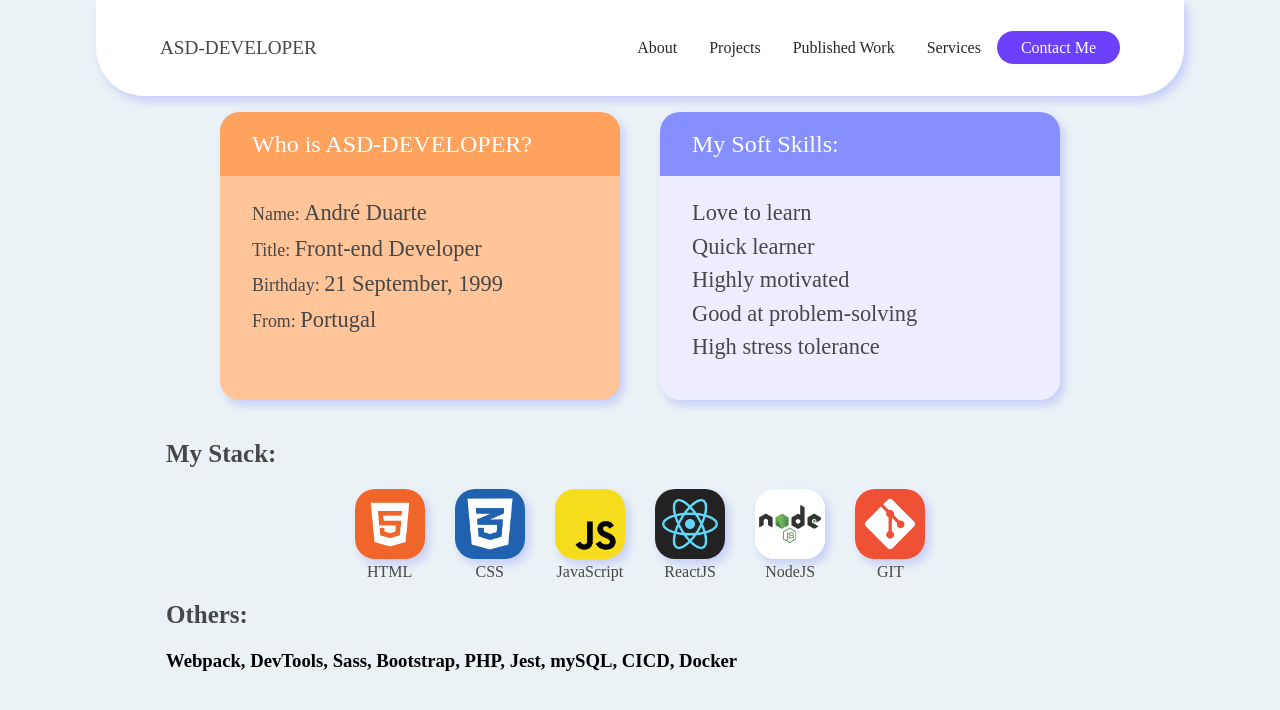
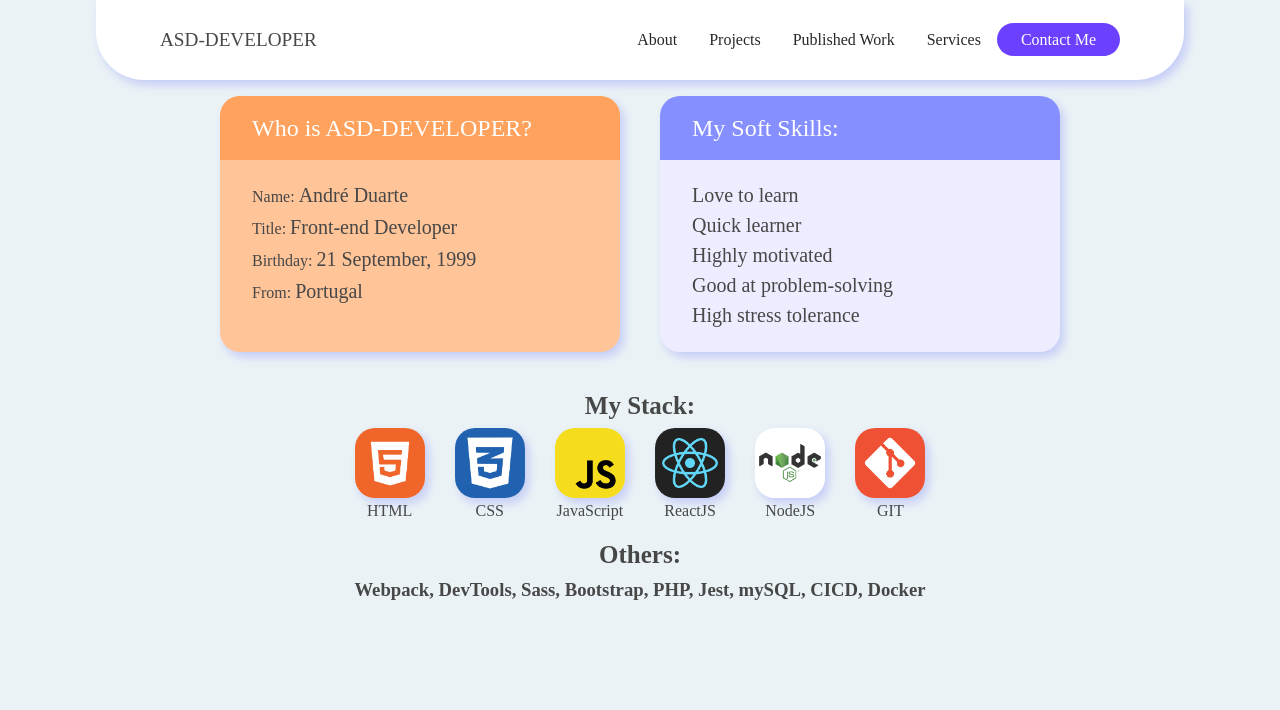
Before and after one commit to asd-developer/asd-developer.com, a React (Create React App) app: page / in a window 1280 px wide. Shown: the top 710 px of the page. Built offline with nearby package versions, Linux system fonts and the light colour scheme.

Commit message:
Tweaked margins of profile container

```diff
--- a/src/App.js
+++ b/src/App.js
@@ -7,12 +7,13 @@ import SoftSkillsCard from "./components/card/softskills-card"
 import MyStack from './components/stack/my-stack'
 //STYLED COMPONENTS
 import {GlobalStyles} from './globalStyles'
-import { MainContainer, CardContainer, StackContainer} from './app.elements'
+import { MainContainer, CardContainer, StackContainer, Container} from './app.elements'
 
 const App = (props) => {
   return (
     <MainContainer>
         <Navbar/>
+        <Container>
           <CardContainer>
                 <ProfileCard/>
                 <SoftSkillsCard/>
@@ -20,6 +21,7 @@ const App = (props) => {
           <StackContainer>
               <MyStack/>
           </StackContainer>
+        </Container>
       <GlobalStyles/>
     </MainContainer>
   );
--- a/src/app.elements.js
+++ b/src/app.elements.js
@@ -1,9 +1,14 @@
 import styled from "styled-components"
 
 export const MainContainer = styled.div`
-  margin: 7rem auto 0px auto;
+  margin: 6rem auto 0px auto;
   width: 75%;
 `
+export const Container = styled.div`
+  height: 100vh;
+  width: 100%;
+`
+
 export const CardContainer = styled.div`
     display: flex;
     justify-content: center;
--- a/src/components/card/Card.elements.js
+++ b/src/components/card/Card.elements.js
@@ -3,8 +3,8 @@ import styled from 'styled-components'
 export const CardBody = styled.div`
     margin: 0px 20px;
     background-color: ${props => props.BgColor};
-    height: 18rem;
-    min-height: 17rem;
+    height: 16rem;
+    min-height: 16rem;
     width: 25rem;
     min-width: 25rem;
     padding: 0px;
@@ -18,7 +18,7 @@ export const CardBody = styled.div`
     li{
         display: flex;
         color: #474747;
-        font-size: 1.4em;
+        font-size: 1.25em;
     }
     p{
         margin: 0px;
--- a/src/components/navbar/Navbar.elements.js
+++ b/src/components/navbar/Navbar.elements.js
@@ -4,7 +4,7 @@ export const StickyNavbar = styled.nav`
     display: flex;
     justify-content: space-between;
     align-items: center;
-    height: 6em;
+    height: 5em;
     background-color: #FFFFFF;
     padding: 0em 4em 0em 4em;
     position: fixed;
--- a/src/components/stack/my-stack.js
+++ b/src/components/stack/my-stack.js
@@ -4,7 +4,7 @@ import { Container, IconRow, } from './stack.elements'
 const MyStack = () => {
   return (
     <Container>
-      <h2 className={'my-stack-title'}>My Stack:</h2>
+      <h2>My Stack:</h2>
       <IconRow>
         <div>
           <img src="html icon.png" className={"stack-icons blueshadow"} alt="HTML" />
@@ -32,8 +32,8 @@ const MyStack = () => {
         </div>
       </IconRow>
       <div>
-        <h2 className={'my-stack-others'}>Others:</h2>
-        <h3 className={'other-stack'}>Webpack, DevTools, Sass, Bootstrap, PHP, Jest, mySQL, CICD, Docker</h3>
+        <h2>Others:</h2>
+        <h3>Webpack, DevTools, Sass, Bootstrap, PHP, Jest, mySQL, CICD, Docker</h3>
       </div>
     </Container>
   );
--- a/src/components/stack/stack.elements.js
+++ b/src/components/stack/stack.elements.js
@@ -7,7 +7,12 @@ export const Container = styled.div`
     h2{
         color: #474747;
         font-size: 25px;
-        margin-top: 20px;
+        margin-bottom: -0.5rem;
+        text-align: center;
+    }
+    h3{
+        text-align: center;
+        color: #474747
     }
 `
 
@@ -15,7 +20,8 @@ export const IconRow = styled.div`
     width: 100%;
     vertical-align: top;
     text-align: center;
-
+    margin-top: 1rem;
+    margin-bottom: 0.5rem;
     div{
         display:inline-block;
     }
```
Lines whose indentation alone changed are shown as unchanged.
